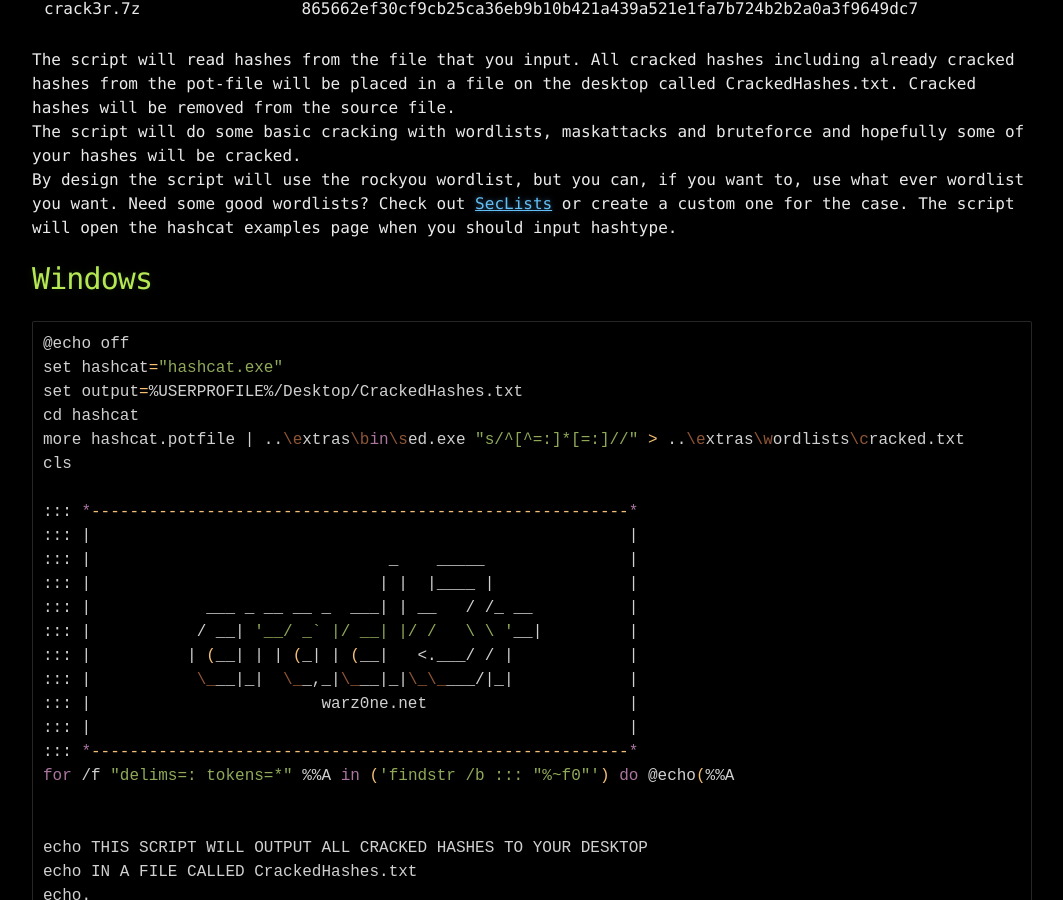
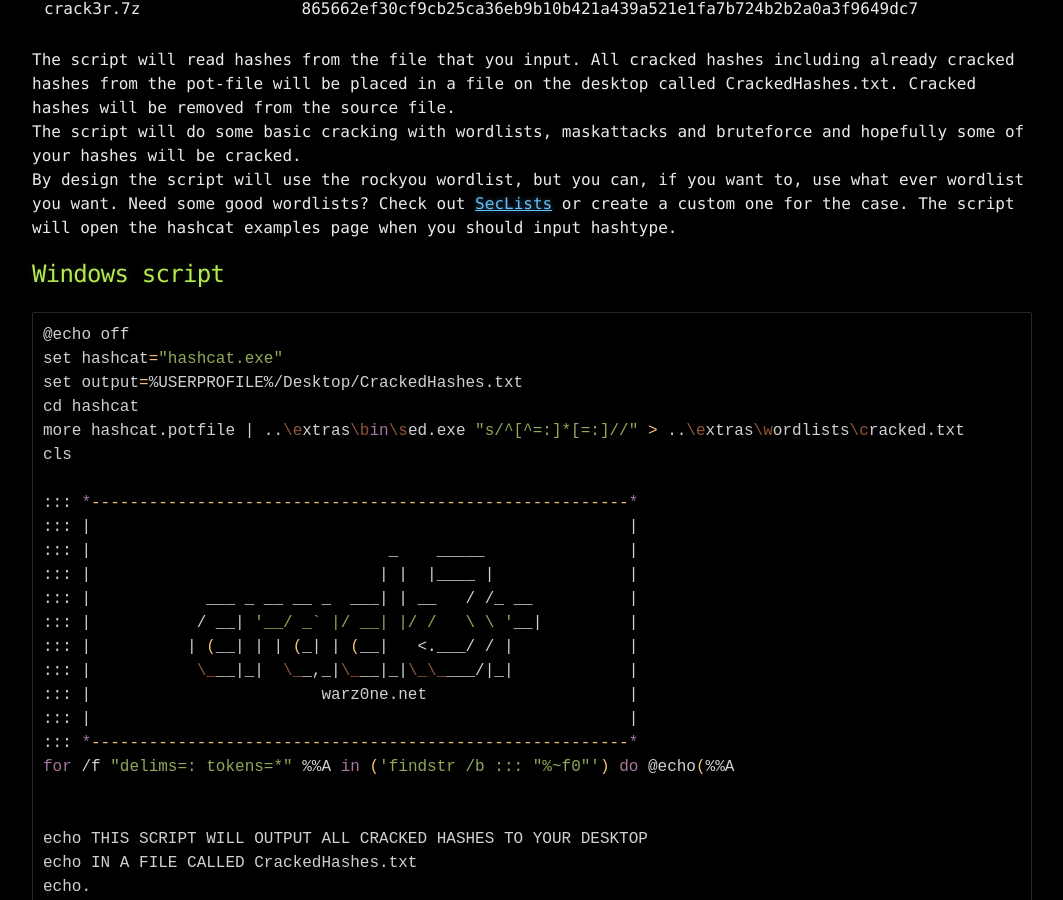
Before and after one commit to datahackare/warz0ne, a Jekyll site: the page built from _posts/2021-06-19-crack3r.md, in a window 1280 px wide and 900 px high, scrolled down 855 px. Shown: the whole window, without its empty margins (108-1171 px from the left). Built offline with Jekyll 4.4.1, drawn with Linux system fonts in a browser that asks for light colours.

Commit message:
Update 2021-06-19-crack3r.md

````diff
--- a/_posts/2021-06-19-crack3r.md
+++ b/_posts/2021-06-19-crack3r.md
@@ -26,7 +26,7 @@ The script will do some basic cracking with wordlists, maskattacks and bruteforc
 By design the script will use the rockyou wordlist, but you can, if you want to, use what ever wordlist you want. Need some good wordlists? Check out <a href="https://github.com/danielmiessler/SecLists" target="_blank">SecLists</a> or create a custom one for the case.
 The script will open the hashcat examples page when you should input hashtype.<br />
 
-# Windows
+## Windows script
 ```bash
 @echo off
 set hashcat="hashcat.exe"
@@ -149,7 +149,7 @@ echo BRUTEFORCE 7+ CHARS
 echo.
 %hashcat% -m %HASH_TYPE% %HASH_FILE% -a 3 -i --increment-min=7 -o %output% --remove  --hwmon-disable
 ```
-# Linux
+## Linux script
 ```bash
 #!/bin/bash
 #Black        0;30     Dark Gray     1;30
````
